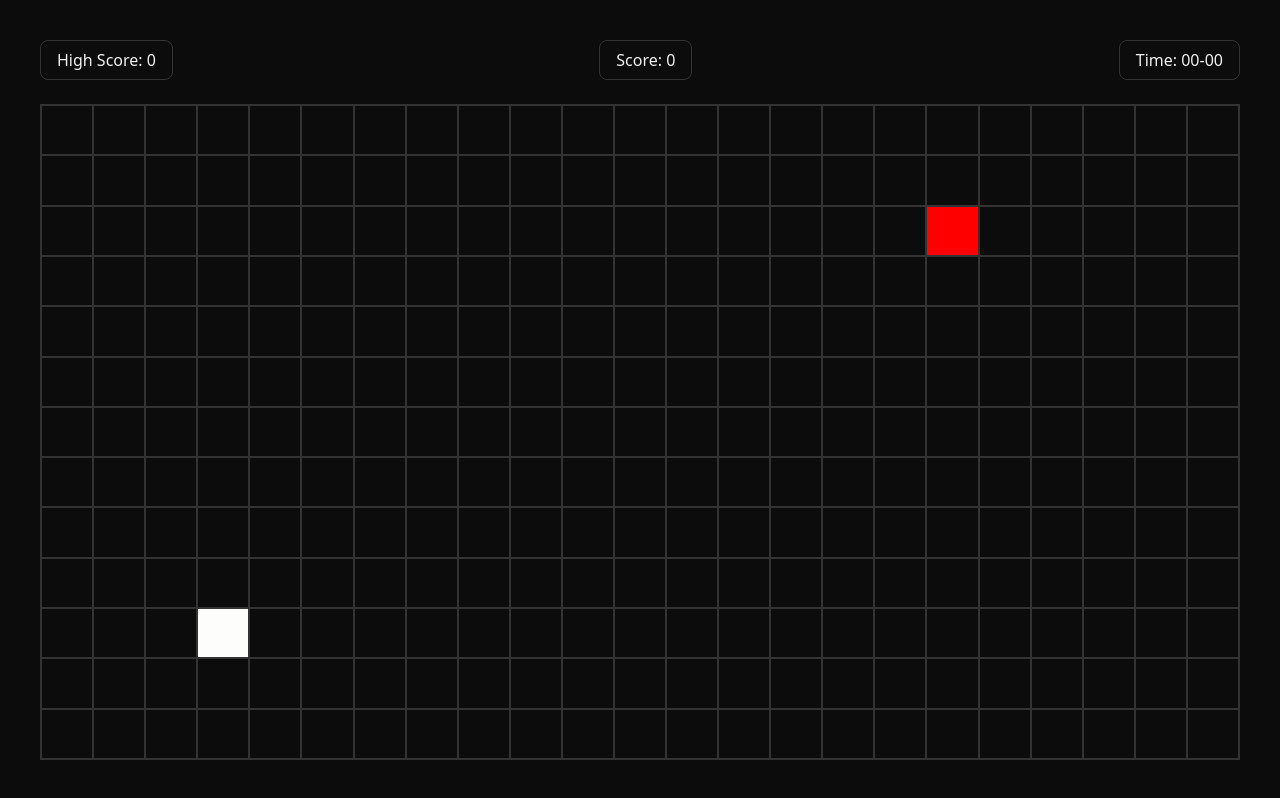
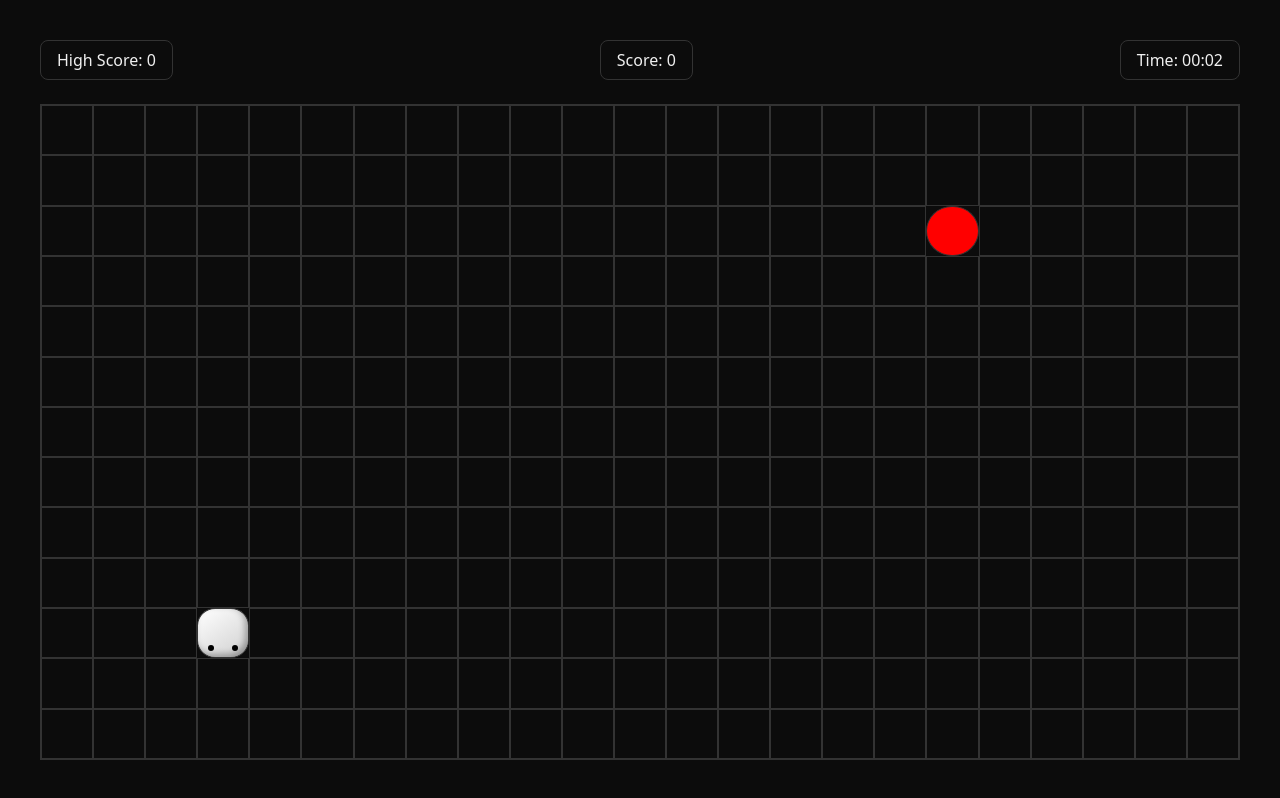
Before and after one commit to Akshatkhokhar/Snake-Game-JavaScript, a plain HTML site: page index.html in a window 1280 px wide. Both pictures are taken after a click on the button "Start Game". Drawn offline with Linux system fonts and the light colour scheme.

Commit message:
final-commit

```diff
--- a/script.js
+++ b/script.js
@@ -5,18 +5,31 @@ const modal = document.querySelector(".modal");
 const startgame = document.querySelector(".start-game");
 const gameover = document.querySelector(".game-over");
 
+const scoreEl = document.getElementById("score");
+const highScoreEl = document.getElementById("high-score");
+const timeEl = document.getElementById("time");
+
 const blockSize = 50;
 const cols = Math.floor(board.clientWidth / blockSize);
 const rows = Math.floor(board.clientHeight / blockSize);
 
-let intervalId = null;
+let gameInterval = null;
+let timerInterval = null;
 const blocks = {};
 let direction = "down";
 
 let snake = [{ x: 1, y: 3 }];
 let food = randomFood();
 
-/* ---------------- GRID ---------------- */
+let score = 0;
+let highScore = Number(localStorage.getItem("snakeHighScore")) || 0;
+let elapsedSeconds = 0;
+
+scoreEl.textContent = score;
+highScoreEl.textContent = highScore;
+timeEl.textContent = "00:00";
+
+/* ---------- GRID ---------- */
 
 for (let row = 0; row < rows; row++) {
     for (let col = 0; col < cols; col++) {
@@ -27,7 +40,7 @@ for (let row = 0; row < rows; row++) {
     }
 }
 
-/* ---------------- HELPERS ---------------- */
+/* ---------- HELPERS ---------- */
 
 function randomFood() {
     return {
@@ -47,16 +60,39 @@ function getNextHead() {
 
 function clearBoard() {
     Object.values(blocks).forEach(b => {
-        b.classList.remove("fill", "food");
+        b.classList.remove("fill", "food", "head", "up", "down", "left", "right");
     });
 }
 
-/* ---------------- RENDER ---------------- */
+/* ---------- TIMER ---------- */
+
+function startTimer() {
+    stopTimer();
+    elapsedSeconds = 0;
+    updateTime();
+
+    timerInterval = setInterval(() => {
+        elapsedSeconds++;
+        updateTime();
+    }, 1000);
+}
+
+function stopTimer() {
+    clearInterval(timerInterval);
+    timerInterval = null;
+}
+
+function updateTime() {
+    const minutes = String(Math.floor(elapsedSeconds / 60)).padStart(2, "0");
+    const seconds = String(elapsedSeconds % 60).padStart(2, "0");
+    timeEl.textContent = `${minutes}:${seconds}`;
+}
+
+/* ---------- RENDER ---------- */
 
 function render() {
     const head = getNextHead();
 
-    // WALL COLLISION
     if (
         head.x < 0 || head.x >= rows ||
         head.y < 0 || head.y >= cols
@@ -65,7 +101,6 @@ function render() {
         return;
     }
 
-    // SELF COLLISION
     if (snake.some(seg => seg.x === head.x && seg.y === head.y)) {
         endGame();
         return;
@@ -73,8 +108,16 @@ function render() {
 
     snake.unshift(head);
 
-    // FOOD
     if (head.x === food.x && head.y === food.y) {
+        score += 10;
+        scoreEl.textContent = score;
+
+        if (score > highScore) {
+            highScore = score;
+            highScoreEl.textContent = highScore;
+            localStorage.setItem("snakeHighScore", highScore);
+        }
+
         food = randomFood();
     } else {
         snake.pop();
@@ -83,37 +126,68 @@ function render() {
     clearBoard();
 
     blocks[`${food.x}-${food.y}`].classList.add("food");
-    snake.forEach(seg => {
-        blocks[`${seg.x}-${seg.y}`].classList.add("fill");
+
+    snake.forEach((seg, index) => {
+        const block = blocks[`${seg.x}-${seg.y}`];
+        if (index === 0) {
+            block.classList.add("head", direction);
+        } else {
+            block.classList.add("fill");
+        }
     });
 }
 
-/* ---------------- GAME CONTROL ---------------- */
+/* ---------- GAME CONTROL ---------- */
 
 function startGame() {
-    clearInterval(intervalId);
+    clearInterval(gameInterval);
+
+    score = 0;
+    elapsedSeconds = 0;
+    scoreEl.textContent = score;
+    updateTime();
+
     modal.style.display = "none";
-    intervalId = setInterval(render, 300);
+    startgame.style.display = "flex";
+    gameover.style.display = "none";
+
+    startTimer();
+    gameInterval = setInterval(render, 300);
 }
 
 function endGame() {
-    clearInterval(intervalId);
+    clearInterval(gameInterval);
+    stopTimer();
+
     modal.style.display = "flex";
     startgame.style.display = "none";
     gameover.style.display = "flex";
 }
 
 function restartGame() {
-    clearInterval(intervalId);
+    clearInterval(gameInterval);
+    stopTimer();
+
+    score = 0;
+    elapsedSeconds = 0;
+    scoreEl.textContent = score;
+    updateTime();
+
     snake = [{ x: 1, y: 3 }];
     direction = "down";
     food = randomFood();
+
     clearBoard();
+
     modal.style.display = "none";
-    intervalId = setInterval(render, 300);
+    startgame.style.display = "flex";
+    gameover.style.display = "none";
+
+    startTimer();
+    gameInterval = setInterval(render, 300);
 }
 
-/* ---------------- EVENTS ---------------- */
+/* ---------- EVENTS ---------- */
 
 startbtn.addEventListener("click", startGame);
 restartbtn.addEventListener("click", restartGame);
--- a/style.css
+++ b/style.css
@@ -1,139 +1,138 @@
-*{
+* {
     margin: 0;
     padding: 0;
     box-sizing: border-box;
 }
 
-html,body{
+html, body {
     height: 100%;
     width: 100%;
 }
 
-:root{
-    /*Background Color*/
+:root {
     --bg-primary-color: #0c0c0c;
     --bg-fill-color: #fdfdfc;
     --bg-food-color: #ff0000;
-
-    /*Text Color*/
     --text-primary-color: #f0f0f0;
-
-    /*Spacing Variables*/
-    --space-xs: 4px;
-    --space-sm: 8px;
-    --spcae-md: 16px;
-    --spcae-lg: 24px;
-    --spcae-xl: 32px;
-    --spcae-2xl: 40px;
-    --spcae-3xl: 48px;
-
-    /*Bordar Colors*/
-    --border-primary-color: #333333;
-
-    /*Bordar-radius*/
-    --border-radius-xs: 4px;
-    --border-radius-sm: 8px;
-    --border-radius-md: 12px;
-    --border-radius-lg: 16px;
-    --border-radius-xlg: 20px;
-    --border-radius-2xlg: 24px;
+    --border-primary-color: #333;
 }
 
-html{
+html {
     background-color: var(--bg-primary-color);
     color: var(--text-primary-color);
-    font-family: system-ui, -apple-system, BlinkMacSystemFont, 'Segoe UI', Roboto, Oxygen, Ubuntu, Cantarell, 'Open Sans', 'Helvetica Neue', sans-serif;
+    font-family: system-ui, sans-serif;
 }
 
-main,section{
+main, section {
     width: 100%;
     height: 100%;
 }
 
-section{
-    padding: var(--spcae-2xl);
+section {
+    padding: 40px;
     display: flex;
     flex-direction: column;
-    height: 100%;
-    gap: var(--spcae-lg);
+    gap: 24px;
 }
 
-section .infos{
-    width: 100%;
+.infos {
     display: flex;
     justify-content: space-between;
 }
 
-.info{
-    padding: var(--space-sm) var(--spcae-md);
+.info {
+    padding: 8px 16px;
     border: 1px solid var(--border-primary-color);
-    border-radius: var(--border-radius-sm);
+    border-radius: 8px;
 }
 
-.board{
+.board {
+    flex-grow: 1;
     border: 1px solid var(--border-primary-color);
-    flex-grow: 1;
     display: grid;
-    grid-template-columns: repeat(auto-fill , minmax(50px , 1fr));
-    grid-template-rows: repeat(auto-fill, minmax(50px , 1fr));
+    grid-template-columns: repeat(auto-fill, minmax(50px, 1fr));
+    grid-template-rows: repeat(auto-fill, minmax(50px, 1fr));
 }
 
-.btn{
+.block {
+    border: 1px solid var(--border-primary-color);
+}
+
+.fill {
+    background-color: var(--bg-fill-color);
+}
+
+.food {
+    background-color: var(--bg-food-color);
+    border-radius: 50%;
+}
+
+/* ---------- SNAKE HEAD ---------- */
+
+.head {
+    position: relative;
+    background: linear-gradient(145deg, #ffffff, #cfcfcf);
+    border-radius: 35%;
+    box-shadow: inset -3px -3px 6px rgba(0,0,0,0.3);
+}
+
+.head::before,
+.head::after {
+    content: "";
+    position: absolute;
+    width: 6px;
+    height: 6px;
+    background: #000;
+    border-radius: 50%;
+}
+
+.head.up::before { top: 6px; left: 10px; }
+.head.up::after  { top: 6px; right: 10px; }
+
+.head.down::before { bottom: 6px; left: 10px; }
+.head.down::after  { bottom: 6px; right: 10px; }
+
+.head.left::before { left: 6px; top: 10px; }
+.head.left::after  { left: 6px; bottom: 10px; }
+
+.head.right::before { right: 6px; top: 10px; }
+.head.right::after  { right: 6px; bottom: 10px; }
+
+/* ---------- MODAL ---------- */
+
+.modal {
+    position: fixed;
+    inset: 0;
+    background: rgba(0,0,0,0.6);
+    backdrop-filter: blur(4px);
+    display: flex;
+    align-items: center;
+    justify-content: center;
+}
+
+.start-game,
+.game-over {
+    display: flex;
+    flex-direction: column;
+    gap: 24px;
+    align-items: center;
+}
+
+.game-over {
+    display: none;
+}
+
+.btn {
     padding: 12px 28px;
-    background-color: #000;
+    background: #000;
     color: #fff;
     border: 1px solid #fff;
     border-radius: 8px;
-    font-size: 1rem;
+    cursor: pointer;
     font-weight: 600;
-    letter-spacing: 0.5px;
-    cursor: pointer;
-    transition: transform 0.3s ease,
-                background-color 0.3s ease,
-                color 0.3s ease;
 }
 
-.btn:hover{
-    transform: scale(1.05);
-    background-color: #fff;
+.btn:hover {
+    background: #fff;
     color: #000;
 }
-
-
-.block{
-    /* width: 30px;
-    height: 30px; */
-    border: 1px solid var(--border-primary-color);
-}
-
-.fill{
-    background-color: var(--bg-fill-color);
-}
-
-.food{
-    background-color: var(--bg-food-color);
-}
-
-.modal{
-    height: 100vh;
-    width: 100vw;
-    position: fixed;
-    top: 0;
-    background-color: #35353587;
-    backdrop-filter: blur(4px);
-    display: flex;
-    justify-content: center;
-    align-items: center;
-}
-
-.modal .start-game,
-.modal .game-over {
-    display: flex;
-    flex-direction: column;
-    align-items: center;
-    gap: var(--spcae-lg);
-}
-
-.modal .game-over{
-    display: none;
-}
```
